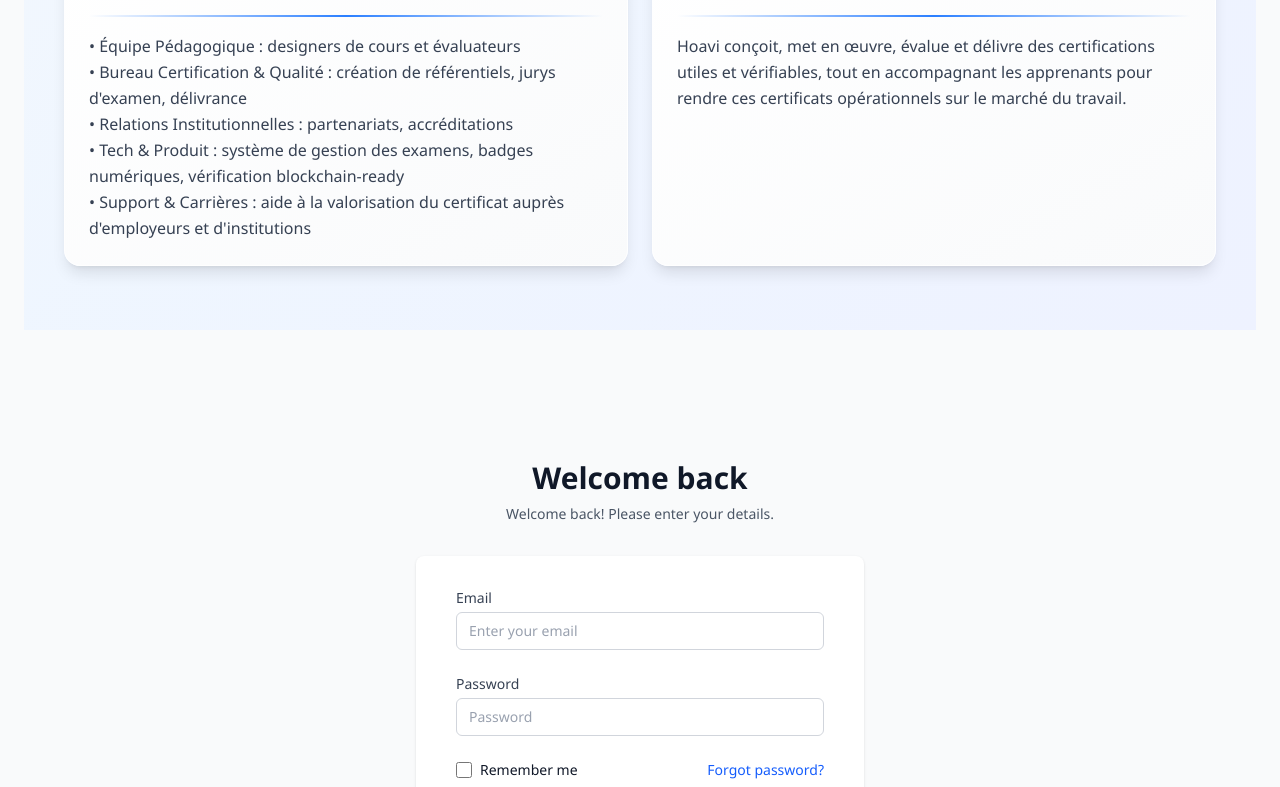
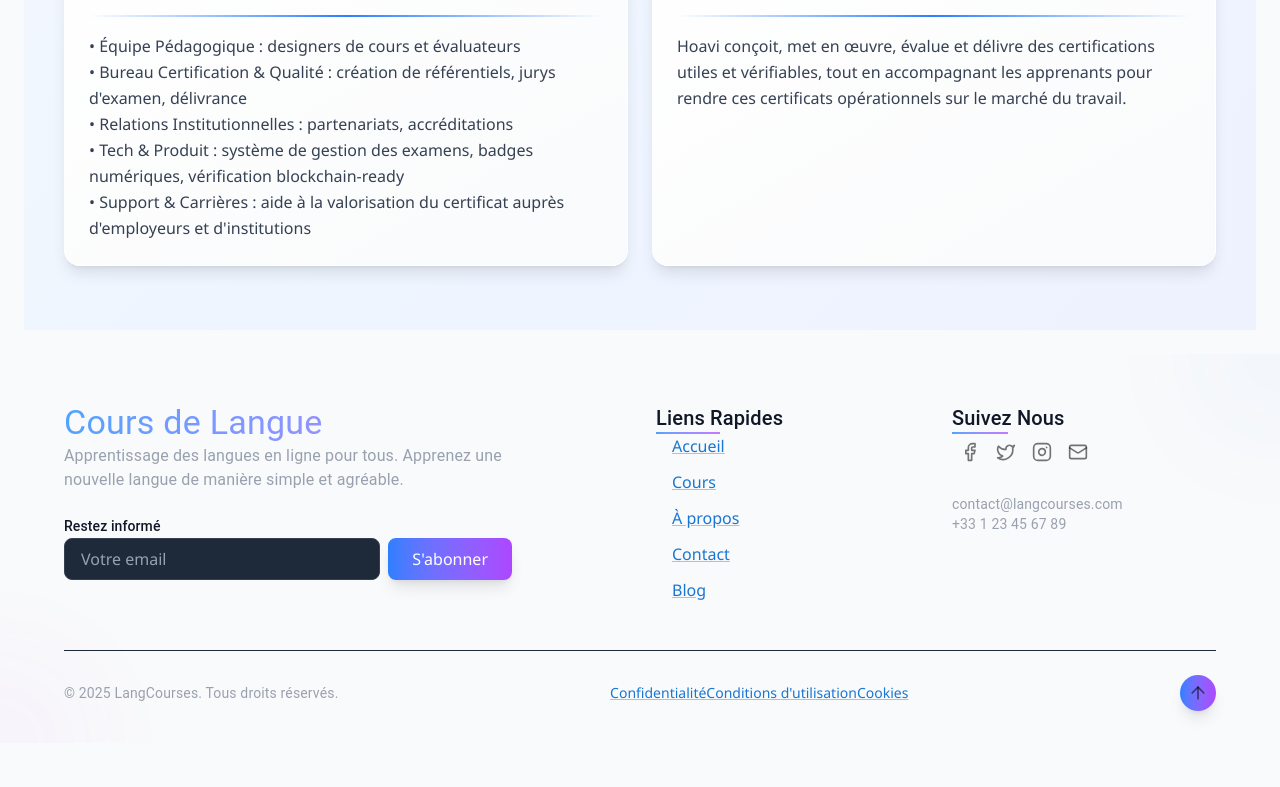
Before and after one commit to Tanjon4/lang-course, a Next.js app: page / in a window 1280 px wide. Shown: the part 2010-2797 px from the top of the page. After the commit the page ends 2753 px from the top, so only its background shows below. Built offline with nearby package versions, Linux system fonts and the light colour scheme.

Commit message:
dashboard admin

```diff
--- a/src/app/page.tsx
+++ b/src/app/page.tsx
@@ -7,8 +7,7 @@
 import i18n from "@/translations/i18next";
 import HeroSection from "@/components/sections/HeroSection";
 import About from "@/components/sections/About";
-import loginPage from "@/app/auth/LoginPage"
-import LoginPage from "@/app/auth/LoginPage";
+
 
 export default function Home() {
   const { t } = useTranslation();
@@ -23,7 +22,6 @@
     <main className="p-6">
       <HeroSection />
       <About />
-      <LoginPage />
     </main>
   );
 }
```
Also changed, not shown: src/app/dashboard/DashboardAdmin.tsx (renamed from src/app/dashboard/DashboardPage.tsx).
